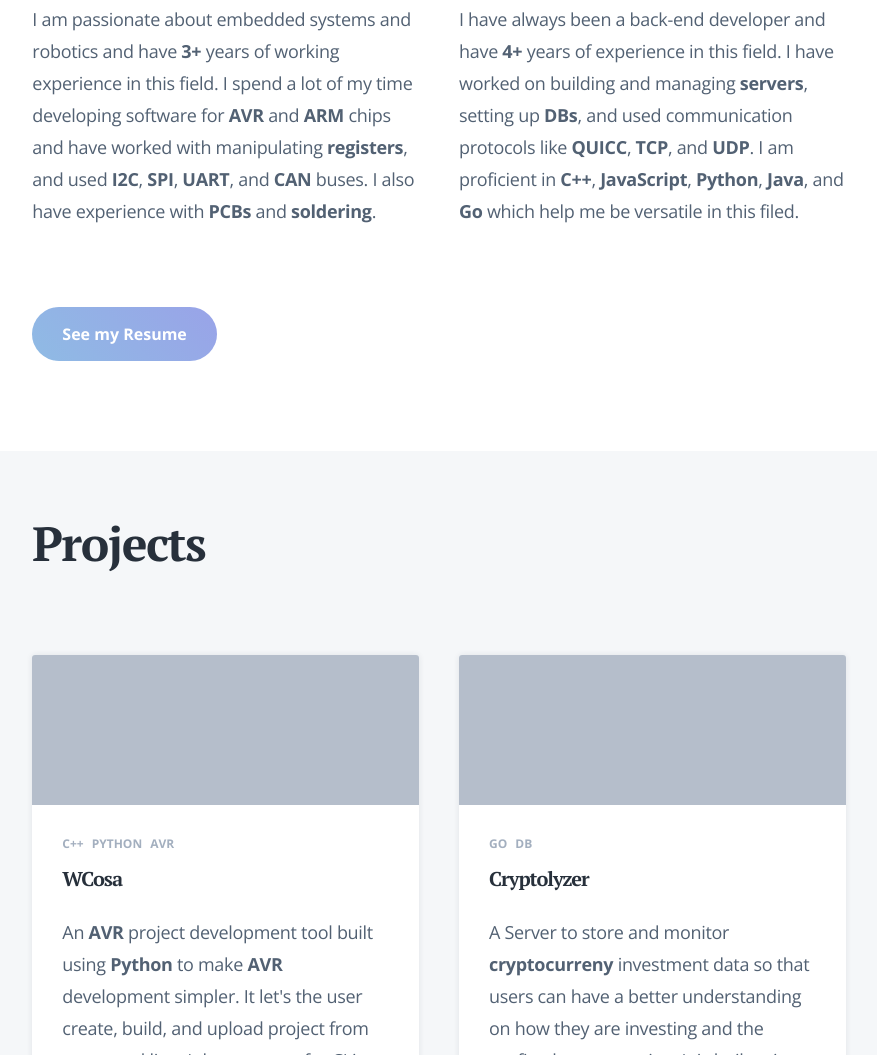
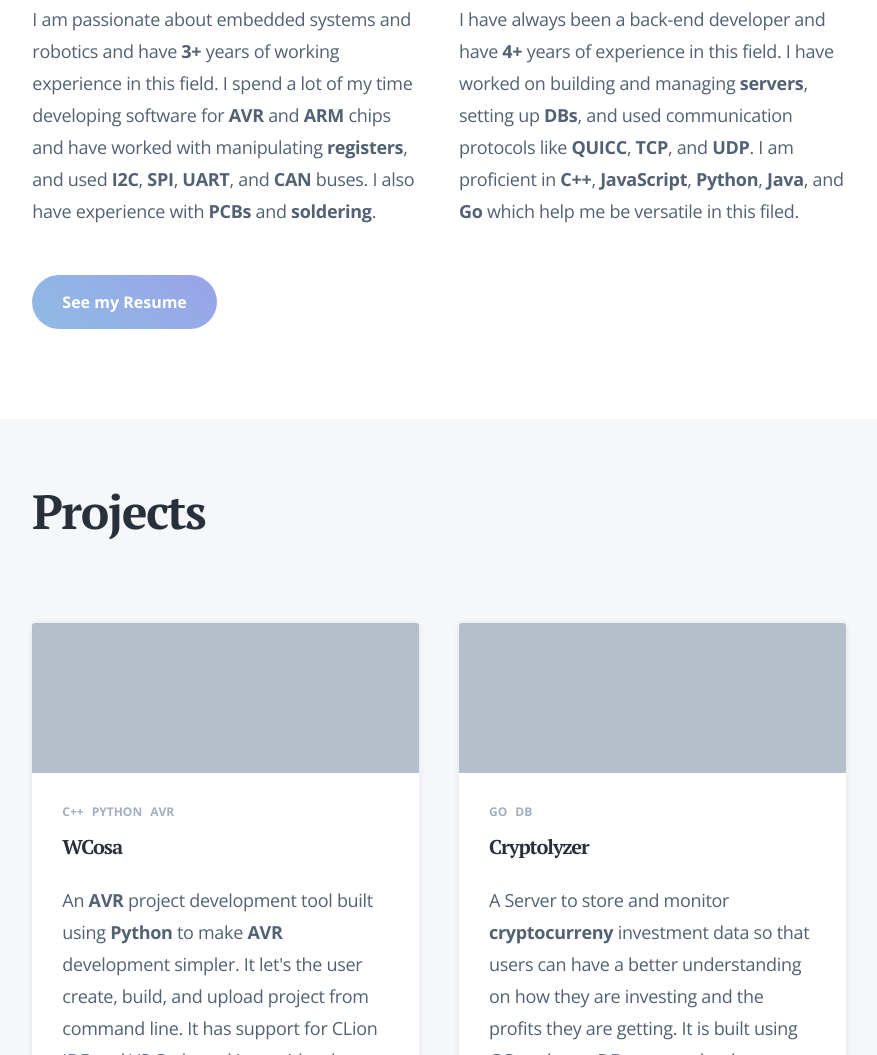
Before and after one commit to dhillondeep/dhillondeep.github.io-old, a plain HTML site: page index.html in a window 1280 px wide. Shown: the part 1945-3000 px from the top of the page, without its empty margins (201-1078 px from the left). Drawn offline with nearby package versions, Linux system fonts and the light colour scheme.

Commit message:
Fixed padding for see my resume and made links open in new tabs

```diff
--- a/css/bundle.css
+++ b/css/bundle.css
@@ -18,6 +18,11 @@
     box-sizing: border-box;
     padding: 8px;
     padding: calc(var(--mdc-layout-grid-margin, 16px) - var(--mdc-layout-grid-gutter, 16px) / 2);
+}
+
+#seem-my-resume{
+    margin-top: -80px;
+    vertical-align: top;
 }
 
 .mdc-layout-grid__cell {
--- a/index.html
+++ b/index.html
@@ -134,8 +134,8 @@
         </div>
         <div class="mdc-layout-grid__cell--span-2"></div>
     </div>
-
-    <div class="mdc-layout-grid max-width">
+    <br><br>
+    <div class="mdc-layout-grid max-width" id="seem-my-resume">
         <div class="mdc-layout-grid__cell--span-2"></div>
         <div class="mdc-layout-grid__cell--span-8">
             <a href="./resumes/general-resume.pdf" target="_blank" class="btn-primary-lg">See my Resume</a>
```
